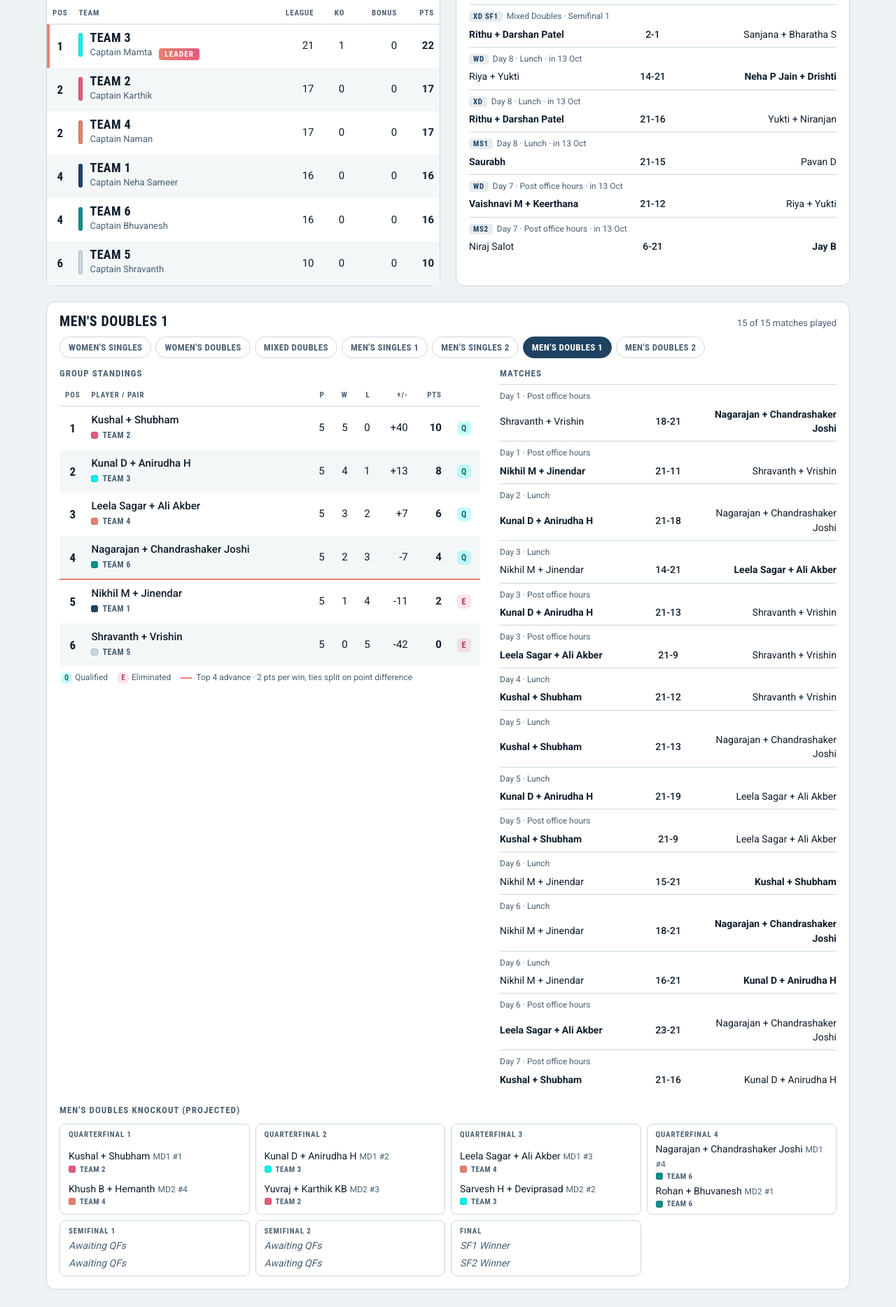
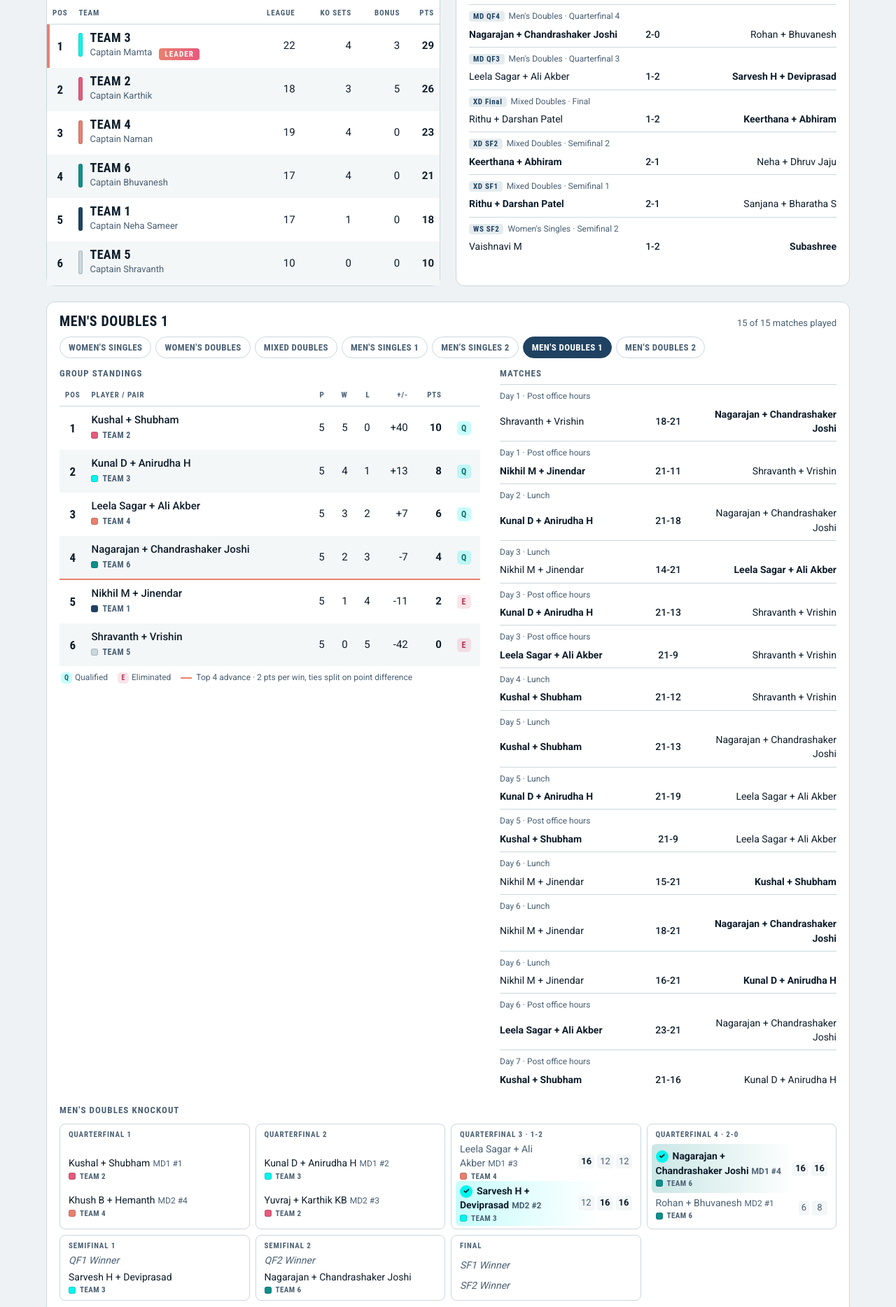
Before and after one commit to caaliakber-art/sdu-tt-tournament, a plain HTML site: page index.html in a window 1280 px wide. Shown: the part 329-2197 px from the top of the page at 70% size. Drawn offline with Linux system fonts and the light colour scheme; a web font is replaced by a local one.

Commit message:
Scores to 14 Oct (103 of 105, XD final); set-based KO team points; trophy fix
Co-Authored-By: Claude Opus 5.5 <noreply@anthropic.com>
Claude-Session: https://claude.ai/code/session_01KpjSian9KihxBdn7Md9Nh1

```diff
--- a/assets/app.js
+++ b/assets/app.js
@@ -94,16 +94,17 @@
       $("liveTxt").textContent = (window.TT_OFFLINE ? "Offline copy · " : "") + (isNaN(d) ? "Live" : `Updated ${d.getDate()} ${MON[d.getMonth()]}, ${String(d.getHours()).padStart(2, "0")}:${String(d.getMinutes()).padStart(2, "0")}`);
     }
   }
-  // Best Team scoring, as in the scorecard: 1 per league win, 1 per quarterfinal or semifinal win,
-  // 5 for an event title, 3 for runner-up (a final win does not also earn the 1 point).
+  // Best Team scoring, as in the scorecard: 1 per league win, 1 per set won in a quarterfinal or semifinal,
+  // 5 for an event title, 3 for runner-up (final sets earn nothing extra).
   function teamScores() {
     const s = {}; TEAMS.forEach(t => s[t] = { t, lw: 0, ko: 0, bonus: 0, d: 0 });
     for (const m of MATCHES) { const r = R[m.id]; if (!r) continue; s[r[0] > r[1] ? m.a : m.b].lw++; s[m.a].d += r[0] - r[1]; s[m.b].d += r[1] - r[0] }
     for (const k of KO) {
-      if (!k.winner) continue;
-      const wt = k.winner === 1 ? k.t1 : k.t2, lt = k.winner === 1 ? k.t2 : k.t1;
-      if (/^final/i.test(k.round)) { if (s[wt]) s[wt].bonus += 5; if (s[lt]) s[lt].bonus += 3 }
-      else if (s[wt]) s[wt].ko++;
+      if (/^final/i.test(k.round)) {
+        if (!k.winner) continue;
+        const wt = k.winner === 1 ? k.t1 : k.t2, lt = k.winner === 1 ? k.t2 : k.t1;
+        if (s[wt]) s[wt].bonus += 5; if (s[lt]) s[lt].bonus += 3;
+      } else (k.sets || []).forEach(p => { const t = p[0] > p[1] ? k.t1 : p[1] > p[0] ? k.t2 : null; if (s[t]) s[t].ko++ });   // every QF/SF set won counts, for both sides
     }
     Object.values(s).forEach(r => r.pts = r.lw + r.ko + r.bonus);
     return Object.values(s).sort((a, b) => b.pts - a.pts || a.t - b.t);
@@ -467,7 +468,7 @@
     const run = ++momentRun, el = $("celebrate"); spotOn = !!asSlide; fxRun++;
     el.style.setProperty("--wc", TEAMCOL(m.team));
     $("celKick").textContent = m.kick; $("celTag").textContent = m.tag;
-    $("celTrophy").hidden = !m.big;
+    $("celTrophy").toggleAttribute("hidden", !m.big);   // an SVG has no .hidden property
     $("celName").innerHTML = m.name.split(" ").map((w, i) => `<span style="animation-delay:${.3 + i * .12}s">${esc(w)}</span>`).join(" ");
     $("celA").textContent = "0"; $("celB").textContent = "0";
     $("celSets").innerHTML = "";
--- a/data/config.json
+++ b/data/config.json
@@ -29,30 +29,23 @@
   "Ali Akbar": "Ali Akber"
  },
  "today": {
-  "date": "2026-10-13",
+  "date": "2026-10-14",
   "lunch": [
-   79,
-   31,
-   41,
-   96,
-   65,
-   57
-  ],
-  "evening": [
-   20,
    38,
    42,
-   48,
    49,
-   68,
+   57,
    71,
-   72,
-   80,
-   86,
-   95
+   80
   ],
+  "evening": [],
   "knockout": [
-   "Mixed Doubles|Semifinal 1"
+   "Women's Singles|Semifinal 1",
+   "Women's Singles|Semifinal 2",
+   "Mixed Doubles|Semifinal 2",
+   "Men's Doubles|Quarterfinal 3",
+   "Men's Doubles|Quarterfinal 4",
+   "Mixed Doubles|Final"
   ]
  },
  "tv_spot_seconds": 11,
--- a/data/knockout.json
+++ b/data/knockout.json
@@ -12,10 +12,19 @@
    "seed2": "4",
    "c2": "Mamta",
    "t2": 3,
-   "sets": [],
-   "w1": null,
-   "w2": null,
-   "winner": null
+   "sets": [
+    [
+     16,
+     7
+    ],
+    [
+     16,
+     9
+    ]
+   ],
+   "w1": 2,
+   "w2": 0,
+   "winner": 1
   },
   {
    "format": "Women's Singles",
@@ -29,10 +38,23 @@
    "seed2": "3",
    "c2": "Subashree",
    "t2": 4,
-   "sets": [],
-   "w1": null,
-   "w2": null,
-   "winner": null
+   "sets": [
+    [
+     16,
+     12
+    ],
+    [
+     15,
+     17
+    ],
+    [
+     14,
+     16
+    ]
+   ],
+   "w1": 1,
+   "w2": 2,
+   "winner": 2
   },
   {
    "format": "Women's Singles",
@@ -41,11 +63,11 @@
    ],
    "round": "Final",
    "seed1": "SF1 Winner",
-   "c1": "TBD",
-   "t1": null,
+   "c1": "Neha P Jain",
+   "t1": 6,
    "seed2": "SF2 Winner",
-   "c2": "TBD",
-   "t2": null,
+   "c2": "Subashree",
+   "t2": 4,
    "sets": [],
    "w1": null,
    "w2": null,
@@ -61,8 +83,8 @@
    "c1": "Amrutha + Neha",
    "t1": 1,
    "seed2": "4",
-   "c2": "Subashree + Sanjana",
-   "t2": 4,
+   "c2": "Vaishnavi M + Keerthana",
+   "t2": 2,
    "sets": [],
    "w1": null,
    "w2": null,
@@ -75,11 +97,11 @@
    ],
    "round": "Semifinal 2",
    "seed1": "2",
-   "c1": "Neha P Jain + Drishti",
-   "t1": 6,
+   "c1": "Subashree + Sanjana",
+   "t1": 4,
    "seed2": "3",
-   "c2": "Vaishnavi M + Keerthana",
-   "t2": 2,
+   "c2": "Neha P Jain + Drishti",
+   "t2": 6,
    "sets": [],
    "w1": null,
    "w2": null,
@@ -144,10 +166,23 @@
    "seed2": "3",
    "c2": "Neha + Dhruv Jaju",
    "t2": 1,
-   "sets": [],
-   "w1": null,
-   "w2": null,
-   "winner": null
+   "sets": [
+    [
+     16,
+     10
+    ],
+    [
+     12,
+     16
+    ],
+    [
+     16,
+     10
+    ]
+   ],
+   "w1": 2,
+   "w2": 1,
+   "winner": 1
   },
   {
    "format": "Mixed Doubles",
@@ -159,12 +194,25 @@
    "c1": "Rithu + Darshan Patel",
    "t1": 3,
    "seed2": "SF2 Winner",
-   "c2": "TBD",
-   "t2": null,
-   "sets": [],
-   "w1": null,
-   "w2": null,
-   "winner": null
+   "c2": "Keerthana + Abhiram",
+   "t2": 2,
+   "sets": [
+    [
+     5,
+     21
+    ],
+    [
+     21,
+     18
+    ],
+    [
+     12,
+     21
+    ]
+   ],
+   "w1": 1,
+   "w2": 2,
+   "winner": 2
   },
   {
    "format": "Men's Singles",
@@ -245,10 +293,10 @@
     "MS2"
    ],
    "round": "Semifinal 1",
-   "seed1": "Awaiting QFs",
+   "seed1": "QF1 Winner",
    "c1": "TBD",
    "t1": null,
-   "seed2": "Awaiting QFs",
+   "seed2": "QF3 Winner",
    "c2": "TBD",
    "t2": null,
    "sets": [],
@@ -263,10 +311,10 @@
     "MS2"
    ],
    "round": "Semifinal 2",
-   "seed1": "Awaiting QFs",
+   "seed1": "QF2 Winner",
    "c1": "TBD",
    "t1": null,
-   "seed2": "Awaiting QFs",
+   "seed2": "QF4 Winner",
    "c2": "TBD",
    "t2": null,
    "sets": [],
@@ -341,10 +389,23 @@
    "seed2": "MD2 #2",
    "c2": "Sarvesh H + Deviprasad",
    "t2": 3,
-   "sets": [],
-   "w1": null,
-   "w2": null,
-   "winner": null
+   "sets": [
+    [
+     16,
+     12
+    ],
+    [
+     12,
+     16
+    ],
+    [
+     12,
+     16
+    ]
+   ],
+   "w1": 1,
+   "w2": 2,
+   "winner": 2
   },
   {
    "format": "Men's Doubles",
@@ -359,10 +420,19 @@
    "seed2": "MD2 #1",
    "c2": "Rohan + Bhuvanesh",
    "t2": 6,
-   "sets": [],
-   "w1": null,
-   "w2": null,
-   "winner": null
+   "sets": [
+    [
+     16,
+     6
+    ],
+    [
+     16,
+     8
+    ]
+   ],
+   "w1": 2,
+   "w2": 0,
+   "winner": 1
   },
   {
    "format": "Men's Doubles",
@@ -371,12 +441,12 @@
     "MD2"
    ],
    "round": "Semifinal 1",
-   "seed1": "Awaiting QFs",
+   "seed1": "QF1 Winner",
    "c1": "TBD",
    "t1": null,
-   "seed2": "Awaiting QFs",
-   "c2": "TBD",
-   "t2": null,
+   "seed2": "QF3 Winner",
+   "c2": "Sarvesh H + Deviprasad",
+   "t2": 3,
    "sets": [],
    "w1": null,
    "w2": null,
@@ -389,12 +459,12 @@
     "MD2"
    ],
    "round": "Semifinal 2",
-   "seed1": "Awaiting QFs",
+   "seed1": "QF2 Winner",
    "c1": "TBD",
    "t1": null,
-   "seed2": "Awaiting QFs",
-   "c2": "TBD",
-   "t2": null,
+   "seed2": "QF4 Winner",
+   "c2": "Nagarajan + Chandrashaker Joshi",
+   "t2": 6,
    "sets": [],
    "w1": null,
    "w2": null,
--- a/data/results.json
+++ b/data/results.json
@@ -1,6 +1,6 @@
 {
- "updated": "2026-10-13T09:34:13Z",
- "scorecard_saved": "2026-10-13T09:11:47Z",
+ "updated": "2026-10-14T10:10:03Z",
+ "scorecard_saved": "2026-10-14T10:08:22Z",
  "first_seen": {
   "1": "2026-10-09T06:56:40Z",
   "2": "2026-10-09T06:56:40Z",
@@ -38,14 +38,17 @@
   "35": "2026-10-09T06:56:40Z",
   "36": "2026-10-09T06:56:40Z",
   "37": "2026-10-09T06:56:40Z",
+  "38": "2026-10-14T10:08:22Z",
   "39": "2026-10-09T06:56:40Z",
   "40": "2026-10-09T06:56:40Z",
   "41": "2026-10-13T09:11:47Z",
+  "42": "2026-10-14T10:08:22Z",
   "43": "2026-10-13T09:11:47Z",
   "44": "2026-10-09T06:56:40Z",
   "45": "2026-10-09T06:56:40Z",
   "46": "2026-10-13T09:11:47Z",
   "47": "2026-10-13T09:11:47Z",
+  "49": "2026-10-14T10:08:22Z",
   "50": "2026-10-13T09:11:47Z",
   "51": "2026-10-13T09:11:47Z",
   "52": "2026-10-13T09:11:47Z",
@@ -53,6 +56,7 @@
   "54": "2026-10-09T06:56:40Z",
   "55": "2026-10-13T09:11:47Z",
   "56": "2026-10-13T09:11:47Z",
+  "57": "2026-10-14T10:08:22Z",
   "58": "2026-10-13T09:11:47Z",
   "59": "2026-10-13T09:11:47Z",
   "60": "2026-10-13T09:11:47Z",
@@ -66,6 +70,7 @@
   "68": "2026-10-13T09:11:47Z",
   "69": "2026-10-13T09:11:47Z",
   "70": "2026-10-09T06:56:40Z",
+  "71": "2026-10-14T10:08:22Z",
   "72": "2026-10-13T09:11:47Z",
   "73": "2026-10-13T09:11:47Z",
   "74": "2026-10-13T09:11:47Z",
@@ -74,6 +79,7 @@
   "77": "2026-10-09T06:56:40Z",
   "78": "2026-10-09T06:56:40Z",
   "79": "2026-10-13T09:11:47Z",
+  "80": "2026-10-14T10:08:22Z",
   "81": "2026-10-13T09:11:47Z",
   "82": "2026-10-13T09:11:47Z",
   "83": "2026-10-13T09:11:47Z",
@@ -101,7 +107,7 @@
   "105": "2026-10-09T06:56:40Z"
  },
  "source": "Score_Card.xlsx",
- "played": 97,
+ "played": 103,
  "total": 105,
  "results": {
   "1": [
@@ -248,6 +254,10 @@
    21,
    9
   ],
+  "38": [
+   6,
+   21
+  ],
   "39": [
    21,
    11
@@ -259,6 +269,10 @@
   "41": [
    18,
    21
+  ],
+  "42": [
+   21,
+   18
   ],
   "43": [
    21,
@@ -278,6 +292,10 @@
   ],
   "47": [
    8,
+   21
+  ],
+  "49": [
+   16,
    21
   ],
   "50": [
@@ -307,6 +325,10 @@
   "56": [
    21,
    8
+  ],
+  "57": [
+   14,
+   21
   ],
   "58": [
    0,
@@ -360,6 +382,10 @@
    21,
    15
   ],
+  "71": [
+   21,
+   18
+  ],
   "72": [
    15,
    21
@@ -391,6 +417,10 @@
   "79": [
    23,
    21
+  ],
+  "80": [
+   21,
+   9
   ],
   "81": [
    21,
--- a/index.html
+++ b/index.html
@@ -36,7 +36,7 @@
     <div class="grid2" id="topGrid">
       <div class="card">
         <div class="head"><h2>Team standings</h2><span class="sub">1 pt per win · +5 title · +3 runner-up</span></div>
-        <div class="tablewrap"><table id="teamTbl"><thead><tr><th class="c">Pos</th><th class="l">Team</th><th title="League wins">League</th><th title="Quarterfinal and semifinal wins">KO</th><th title="Title and runner-up bonus">Bonus</th><th>Pts</th></tr></thead><tbody></tbody></table></div>
+        <div class="tablewrap"><table id="teamTbl"><thead><tr><th class="c">Pos</th><th class="l">Team</th><th title="League wins">League</th><th title="Sets won in quarterfinals and semifinals">KO sets</th><th title="Title and runner-up bonus">Bonus</th><th>Pts</th></tr></thead><tbody></tbody></table></div>
       </div>
       <div class="card">
         <div class="head"><h2 id="rTitle">Recent results</h2>
```
Also changed, not shown: 3 other files.
